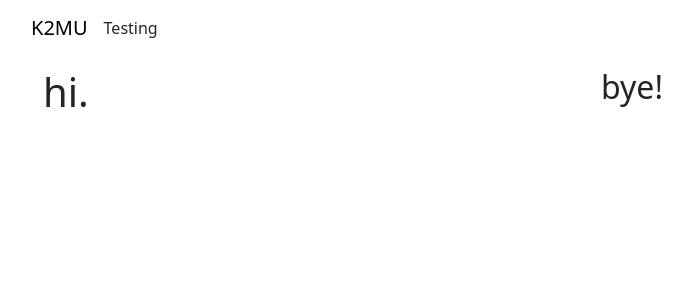
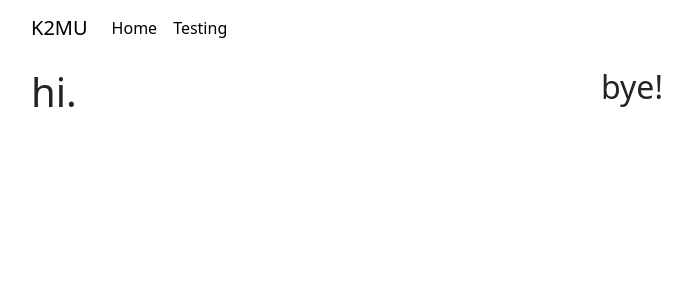
Before and after one commit to shiv-iyer/CS203-Project, a React (Create React App) app in the folder k2mu/: page /test in a window 1280 px wide. Shown: the top 300 px of the page, without its empty margins (51-743 px from the left). Built offline with nearby package versions, Linux system fonts and the light colour scheme.

Commit message:
working navbar and routes

```diff
--- a/k2mu/src/App.js
+++ b/k2mu/src/App.js
@@ -2,6 +2,9 @@ import React from "react";
 //import logo from './logo.svg';
 import logo from "./logo.png";
 import "./App.css";
+
+// bootstrap
+import "bootstrap/dist/css/bootstrap.min.css";
 
 // react-bootstrap components
 import {Navbar, Nav, Container} from "react-bootstrap";
@@ -11,6 +14,13 @@ import { BrowserRouter as Router, Routes, Route, Link } from "react-router-dom";
 
 // import Main
 import Main from "./Main";
+
+// my own pages and components
+import Home from "./pages/Home";
+import Testing from "./pages/Testing";
+
+// stylesheet
+import "./styles.css";
 
 function App() {
   return (
@@ -27,7 +37,8 @@ function App() {
             <Navbar.Toggle aria-controls="home-navbar" />
             <Navbar.Collapse id="home-navbar">
               <Nav>
-                Testing
+                <Link className="nav-link" to="/">Home</Link>
+                <Link className="nav-link" to="/test">Testing</Link>
               </Nav>
             </Navbar.Collapse>
           </Navbar>
@@ -43,7 +54,10 @@ function App() {
         </Container>
         {/* The routes are the areas in which all our pages will be displayed. They match URLs to React components. */}
         <Routes>
-            <Route></Route>
+          {/* Home / landing page route */}
+          <Route path="/" element={<Home/>}></Route>
+          {/* For my testing purposes */}
+          <Route path="/test" element={<Testing/>}></Route>
         </Routes>
       </Router>
     </React.Fragment>
--- a/k2mu/src/Main.js
+++ b/k2mu/src/Main.js
@@ -1,15 +1,10 @@
 // imports
 import React from "react";
-
-// bootstrap
-import "bootstrap/dist/css/bootstrap.min.css";
 
 // styles
 import "./styles.css";
 
 // import React-Bootstrap components
-// import Container from 'react-bootstrap/Container';
-// import Row from 'react-bootstrap/Row';
 import {Container, Row, Col} from 'react-bootstrap';
 
 export default class Main extends React.Component {
@@ -21,16 +16,6 @@ export default class Main extends React.Component {
     render() {
         return (
             <React.Fragment>
-                <Container className="main-cont">
-                    <Row>
-                        <Col>
-                            <h1 className="title">hi.</h1>
-                        </Col>
-                        <Col>
-                            <h2 className="title2">bye!</h2>
-                        </Col>
-                    </Row>
-                </Container>
             </React.Fragment>
         )
     }
--- a/k2mu/src/pages/Home.js
+++ b/k2mu/src/pages/Home.js
@@ -1,4 +1,6 @@
 import React from "react";
+
+import {Container} from "react-bootstrap";
 
 export default function Home() {
     return (
--- a/k2mu/src/pages/Testing.js
+++ b/k2mu/src/pages/Testing.js
@@ -1,13 +1,24 @@
 import React from "react";
+
+// styles
+import "../styles.css";
+
+// import React-Bootstrap components
+import {Container, Row, Col} from 'react-bootstrap';
 
 export default function Testing() {
     return (
         <React.Fragment>
-            <Container>
-                <div>
-                    <h1>yo</h1>
-                </div>
+            <Container className="main-cont">
+                <Row>
+                    <Col>
+                        <h1 className="title">hi.</h1>
+                    </Col>
+                    <Col>
+                        <h2 className="title2">bye!</h2>
+                    </Col>
+                </Row>
             </Container>
         </React.Fragment>
-    );
+    )
 }
--- a/k2mu/src/styles.css
+++ b/k2mu/src/styles.css
@@ -1,3 +1,11 @@
+.nav-link {
+    color: #000000;
+}
+
+.nav-link:hover {
+    border: 2xp rounded blue;
+}
+
 .main-cont {
     padding: 12px;
 }
```
